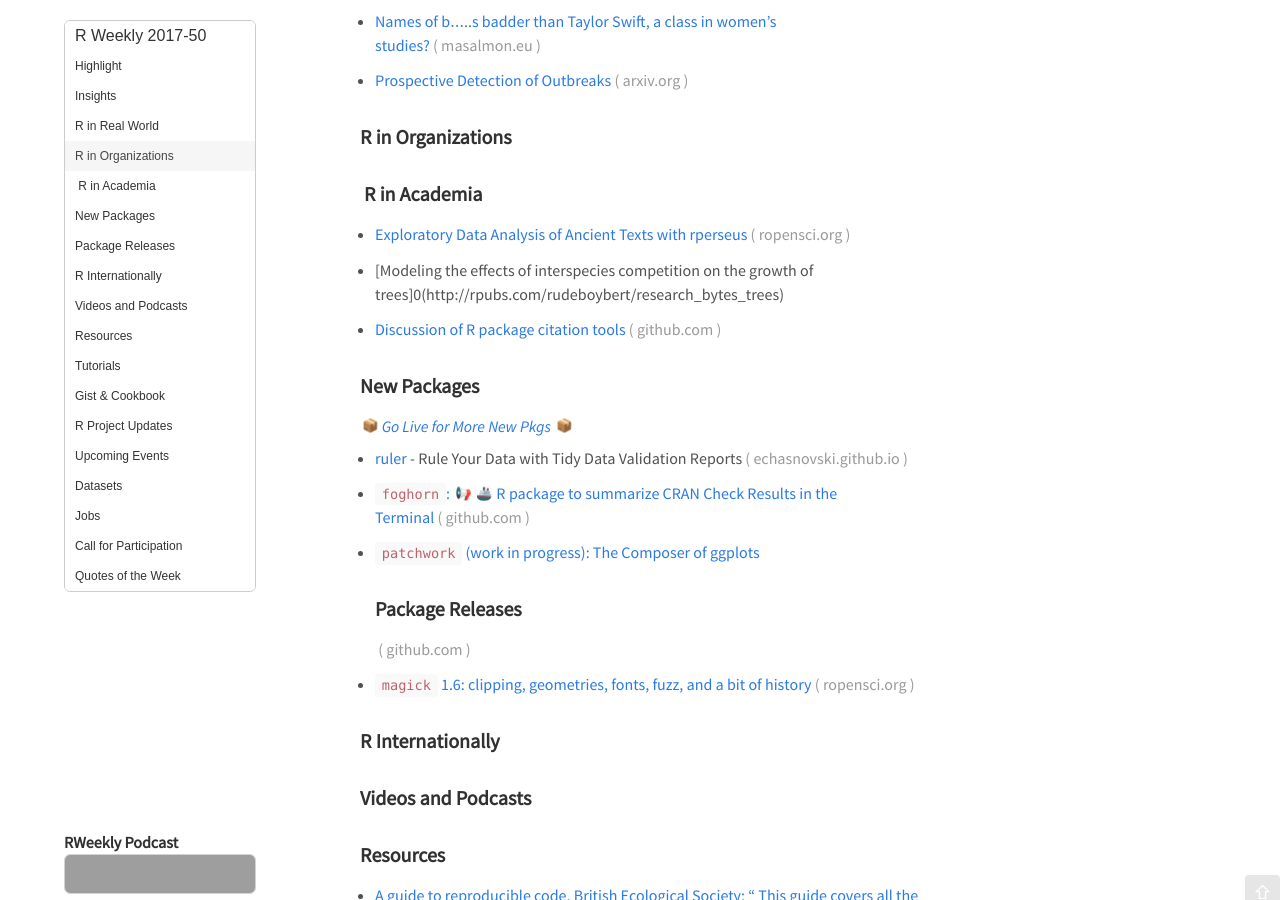
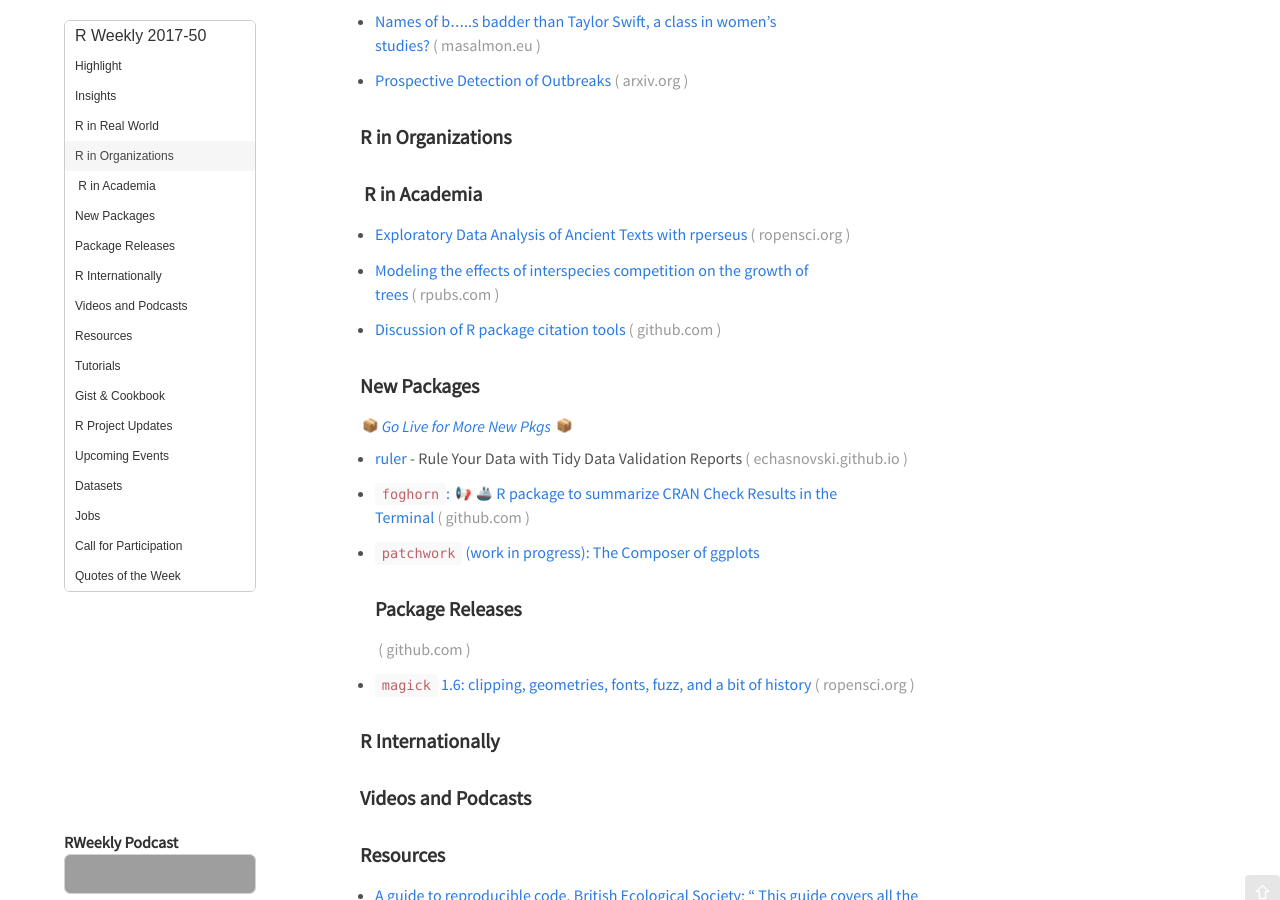
Before and after one commit to rweekly/rweekly.org, a Jekyll site: the page built from draft.md, in a window 1280 px wide and 900 px high, scrolled down 441 px. Built offline with Jekyll 4.4.1, drawn with Linux system fonts in a browser that asks for light colours; emoji names are drawn with the system emoji font; comment, search, counter and statistics services are not loaded; grey boxes are pictures that could not be loaded.

Commit message:
Update draft.md

```diff
--- a/draft.md
+++ b/draft.md
@@ -30,7 +30,7 @@
 
 + [Exploratory Data Analysis of Ancient Texts with rperseus](https://ropensci.org/blog/2017/12/05/rperseus/)
 
-+ [Modeling the effects of interspecies competition on the growth of trees]0(http://rpubs.com/rudeboybert/research_bytes_trees)
++ [Modeling the effects of interspecies competition on the growth of trees](http://rpubs.com/rudeboybert/research_bytes_trees)
 
 + [Discussion of R package citation tools](https://github.com/ropensci/unconf17/issues/24)
 
```
